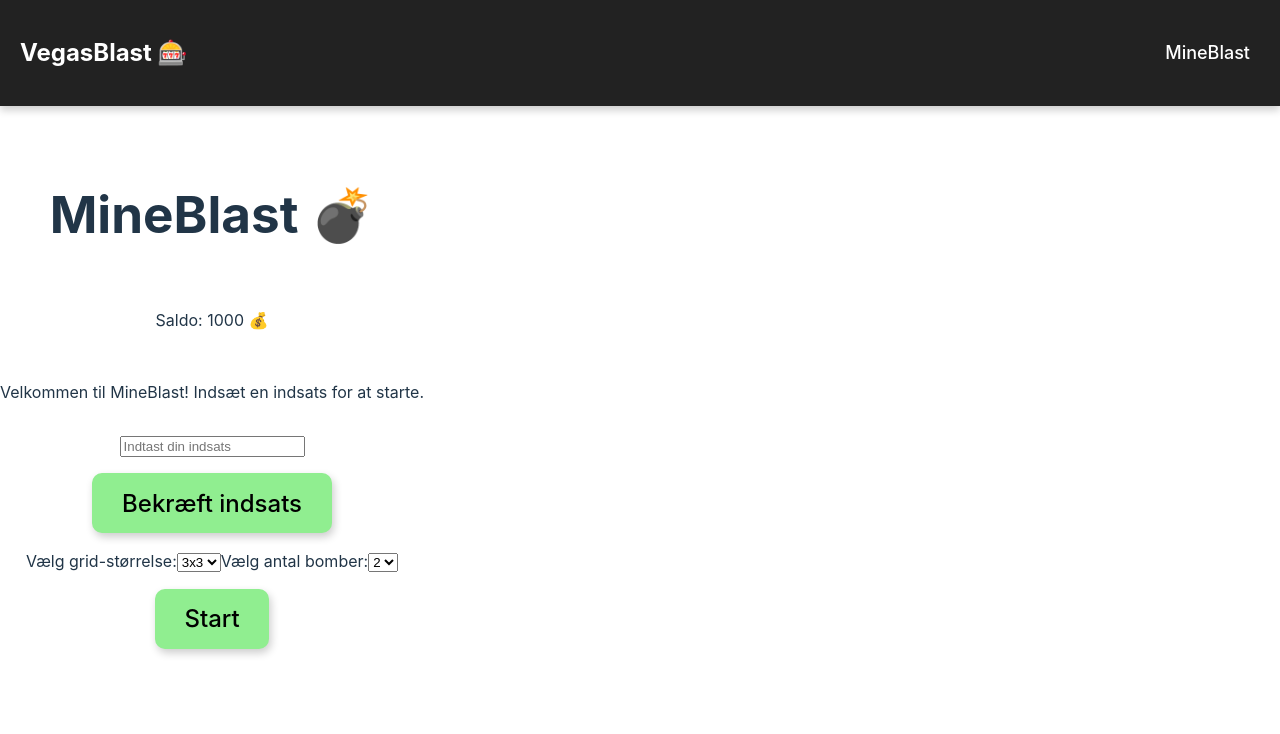
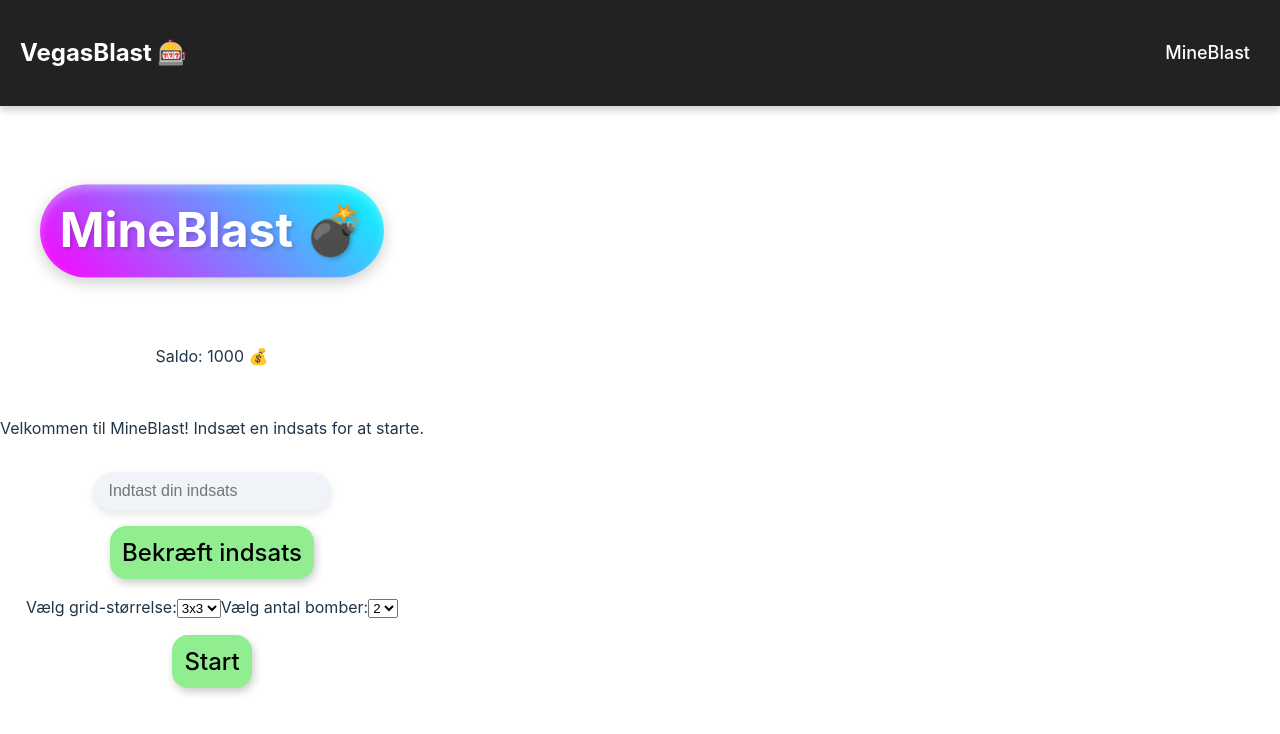
Before and after one commit to marc6030/VegasBlast, a React (Vite) app in the folder frontend/: page /mineblast in a window 1280 px wide. Shown: the top 734 px of the page. Built offline with nearby package versions, Linux system fonts and the light colour scheme; the HTML template or start-up script is replaced by a standard one.

Commit message:
udvidet design

```diff
--- a/frontend/src/styles/MineBlast.css
+++ b/frontend/src/styles/MineBlast.css
@@ -4,19 +4,72 @@
   justify-content: center; /* Centrerer vertikalt */
   align-items: center;     /* Centrerer horisontalt */
   gap: 16px;
+  margin-top: 10%;
+}
+
+.mineblast-container h1 {
+    font-size: 3rem;
+    font-weight: bold;
+    text-align: center;
+    color: white;
+    background: linear-gradient(45deg, #ff00ff, #00ffff);
+    padding: 20px;
+    border-radius: 50px;
+    box-shadow: 0 5px 15px rgba(0, 0, 0, 0.2), inset 0 5px 10px rgba(255, 255, 255, 0.3);
+    text-shadow: 2px 2px 4px rgba(0, 0, 0, 0.2);
+    display: inline-block;
+    position: relative;
+    animation: bubbleFloat 3s infinite ease-in-out;
+}
+
+/* Boble-effekt animation */
+@keyframes bubbleFloat {
+    0%, 100% {
+        transform: translateY(0);
+    }
+    50% {
+        transform: translateY(-10px);
+    }
 }
 
 .mineblast-container button {
   font-size: 1.5rem; /* justér tekststørrelse efter behov */
   background-color: lightgreen;
-  border-radius: 10px; /* justér tallet for mere eller mindre rundhed */
+  border-radius: 16px; /* justér tallet for mere eller mindre rundhed */
   box-shadow: 2px 4px 8px rgba(0, 0, 0, 0.2); /* tilføj skygge */
   transition: transform 0.5s; /* gør overgangen glat */
-  padding: 1  2px;
+  border: none;
+  padding: 12px;
 }
 
 .mineblast-container button:hover {
   transform: scale(1.05); /* knappen bliver 10% større */
+}
+
+.bet-input {
+  padding: 10px 15px;
+  border: none;
+  border-radius: 25px; /* Giver den boble-agtige form */
+  background-color: #f0f4f8; /* Blød, lys baggrund */
+  box-shadow: 0 4px 8px rgba(0,0,0,0.1); /* Let skygge for dybde */
+  outline: none;
+  font-size: 16px;
+  transition: all 0.3s ease; /* Glidende overgang */
+
+  /* Fjerner pile på number-input i Firefox */
+  -moz-appearance: textfield;
+}
+
+/* Fjerner pile på number-input i Chrome, Safari og Edge */
+.bet-input::-webkit-inner-spin-button,
+.bet-input::-webkit-outer-spin-button {
+  -webkit-appearance: none;
+  margin: 0;
+}
+
+.bet-input:focus {
+  background-color: #e1ecf7; /* Ændrer farven lidt ved fokus */
+  box-shadow: 0 6px 12px rgba(0,0,0,0.15);
 }
 
 .grid {
```
